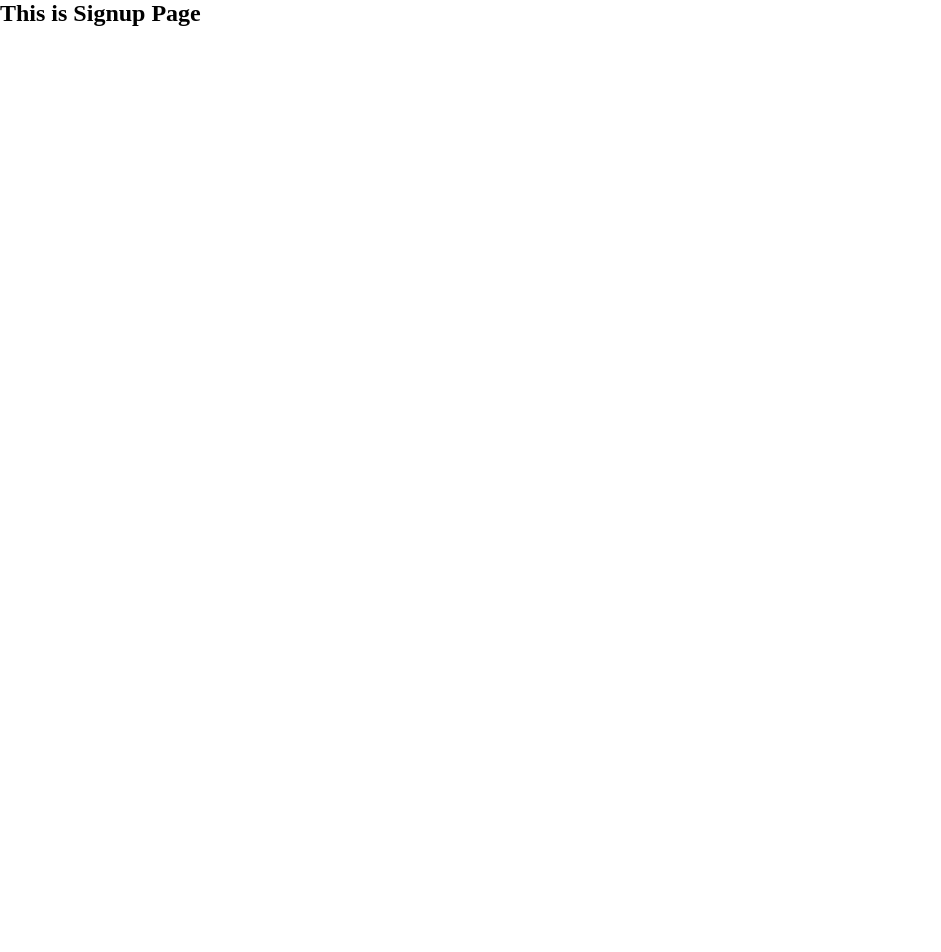
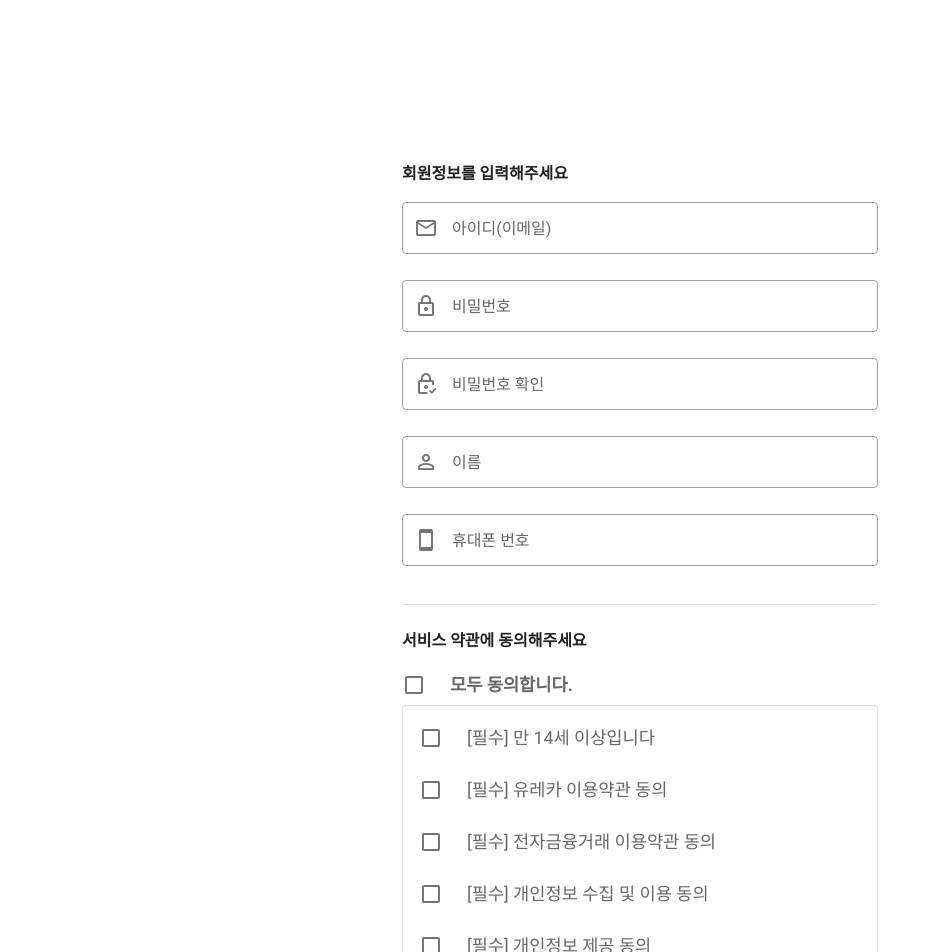
Before and after one commit to smileeeey/DDoreka, a Vue app in the folder frontend/: page /signup in a window 1280 px wide. Shown: the top 952 px of the page, without its empty margins (0-941 px from the left). Before the commit the page ends 800 px from the top, so only its background shows below. Built offline with nearby package versions, Linux system fonts and the light colour scheme.

Commit message:
feat(login&signup) : login and signup page create

```diff
--- /dev/null
+++ b/frontend/src/components/accounts/SignupCheckbox.vue
@@ -0,0 +1,99 @@
+<template>
+<div style="width: 100%;">
+  <v-col>
+    <strong>서비스 약관에 동의해주세요</strong>
+    <v-checkbox v-model="boxAll" @click="checkedAll">
+      <template v-slot:label>
+        <div style="font-size: 1.1rem; margin-left: 1rem;">
+          <strong>모두 동의합니다.</strong>
+        </div>
+      </template>
+    </v-checkbox>
+    <v-card
+      class="mx-auto"
+      max-width="100%"
+      outlined
+    >
+      <v-list-item>
+        <v-list-item-content style="padding: 0;">
+          <v-list-item-title class="headline mb-1">
+              <v-container fluid style="padding: 0;">
+                <v-checkbox v-for="(box, idx) in boxes" :key="idx" v-model="box.checkbox" @click="selected">
+                  <template v-slot:label>
+                    <div style="font-size: 1.1rem; margin-left: 1rem;">
+                      {{box.text}}
+                    </div>
+                  </template>
+                </v-checkbox>
+              </v-container>
+          </v-list-item-title>
+        </v-list-item-content>
+
+
+      </v-list-item>
+
+    </v-card>
+  </v-col>
+
+  <v-col cols="12">
+    <v-btn style="background-color: #0275d8; color: white;
+      font-size: 1.3rem; font-weight: bold;
+      width: 100%; height: 3rem;"
+      :disabled="!boxAll"
+    >
+      동의하고 가입하기
+    </v-btn>
+  </v-col>
+
+</div>
+</template>
+
+<script>
+export default {
+  name: 'SignupCheckbox',
+  data: () => ({
+    boxAll: false,
+    boxes: [
+      {
+        checkbox: false, text: '[필수] 만 14세 이상입니다'
+      },
+      {
+        checkbox: false, text: '[필수] 유레카 이용약관 동의'
+      },
+      {
+        checkbox: false, text: '[필수] 전자금융거래 이용약관 동의'
+      },
+      {
+        checkbox: false, text: '[필수] 개인정보 수집 및 이용 동의'
+      },
+      {
+        checkbox: false, text: '[필수] 개인정보 제공 동의'
+      },
+    ]
+  }),
+  methods: {
+    checkedAll() {
+      for (let i in this.boxes) {
+        this.boxes[i].checkbox = this.boxAll
+      }
+    },
+    selected() {
+      for (let i in this.boxes) {
+        if(! this.boxes[i].checkbox) {
+          this.boxAll = false;
+          return
+        } else {
+          this.boxAll = true;
+        }
+      }
+    }
+  }
+
+}
+</script>
+
+<style scoped>
+  >>> .v-messages {
+    display: none;
+  }
+</style>
--- a/frontend/src/views/accounts/Login.vue
+++ b/frontend/src/views/accounts/Login.vue
@@ -1,4 +1,6 @@
 <template>
+<v-app>
+
   <v-form>
     <v-container fluid style="width: 500px;">
       <v-row>
@@ -74,6 +76,7 @@
       </v-row>
     </v-container>
   </v-form>
+</v-app>
 </template>
 
 <script>
@@ -103,10 +106,7 @@ export default {
   }
 
   >>> .v-messages__message {
-    color: red;
+    margin-top: 2px;
   }
 
-  .redline >>> fieldset {
-    border-color: red;
-  }
 </style>
--- a/frontend/src/views/accounts/Signup.vue
+++ b/frontend/src/views/accounts/Signup.vue
@@ -1,13 +1,157 @@
 <template>
-  <h2>This is Signup Page</h2>
+<v-app>
+
+  <v-form>
+    <v-container style="width: 500px;">
+      <v-row>
+        <v-col
+          cols="12"
+          style="padding-bottom: 0;"
+        >
+          <v-img
+            @click="$router.push({ name: 'Main' })"
+            style="cursor: pointer;"
+            src="@/assets/eureka_logo(blank).png"
+            class="my-auto"
+            max-height="150"
+            max-width="500"
+          >
+          </v-img>
+          <strong>회원정보를 입력해주세요</strong>
+
+          <v-text-field
+            style="margin-top: 1rem;"
+            solo
+            flat
+            dense
+            outlined
+            prepend-inner-icon="mdi-email-outline"
+            :rules="[required_id, emailRules,]"
+            label="아이디(이메일)"
+            v-model="forms.id"
+          ></v-text-field>
+
+          <v-text-field
+            v-model="forms.password"
+            solo
+            flat
+            dense
+            outlined
+            required
+            prepend-inner-icon="mdi-lock-outline"
+            :rules="[required, min_pw]"
+            type="password"
+            label="비밀번호"
+          ></v-text-field>
+
+          <v-text-field
+            solo
+            flat
+            dense
+            outlined
+            required
+            prepend-inner-icon="mdi-lock-check-outline"
+            :rules="[passwordConfirmationRule]"
+            v-model="rePassword"
+            type="password"
+            label="비밀번호 확인"
+
+          ></v-text-field>
+          <v-text-field
+            solo
+            flat
+            dense
+            outlined
+            required
+            prepend-inner-icon="mdi-account-outline"
+            :rules="[required_name,]"
+            label="이름"
+            v-model="forms.name"
+          ></v-text-field>
+          <v-text-field
+            solo
+            flat
+            dense
+            outlined
+            required
+            prepend-inner-icon="mdi-cellphone"
+            :rules="[required_phonenumber,]"
+            label="휴대폰 번호"
+            v-model="forms.phonenumber"
+          ></v-text-field>
+        </v-col>
+        <v-col cols="12">
+          <v-divider></v-divider>
+        </v-col>
+          <SignupCheckbox />
+
+
+        <v-col>
+          <AccountsFooter />
+        </v-col>
+      </v-row>
+    </v-container>
+  </v-form>
+</v-app>
 </template>
 
 <script>
+import SignupCheckbox from '../../components/accounts/SignupCheckbox.vue'
+import AccountsFooter from '../../components/accounts/AccountsFooter.vue'
 export default {
+  components: { AccountsFooter, SignupCheckbox },
   name: 'Signup',
+  data: () => ({
+    rePassword: '',
+    forms: {
+      id: '',
+      password: '',
+      name: '',
+      phonenumber: '',
+    },
+    show1: false,
+    rules: {
+
+    },
+  }),
+  methods: {
+    action() {
+      console.log(this.forms)
+    }
+  },
+  computed: {
+    required() {
+      return () => !!this.forms.password || '비밀번호를 입력해주세요.'
+    },
+    required_id() {
+      return () => !!this.forms.id || '아이디(이메일)를 입력해주세요.'
+    },
+    required_name() {
+      return () => !!this.forms.name || '이름을 정확히 입력하세요.'
+    },
+    required_phonenumber() {
+      return () => !!this.forms.phonenumber || '휴대폰 번호를 정확하게 입력하세요.'
+    },
+    min_pw() {
+      return () => this.forms.password.length >= 8 || '비밀번호를 8자 이상 작성해주세요.'
+    },
+    emailRules() {
+      return () => /.+@.+\..+/.test(this.forms.id) || '아이디(이메일)는 이메일 형식으로 입력해주세요.'
+    },
+    passwordConfirmationRule() {
+      return () => (this.forms.password === this.rePassword) || '비밀번호가 일치하지 않습니다.'
+    }
+}
 }
 </script>
 
-<style>
+<style scoped>
+  >>> .v-text-field__slot {
+    margin: 10px;;
+  }
+
+  >>> .v-messages__message {
+    margin-top: 2px;
+  }
 
 </style>
```
